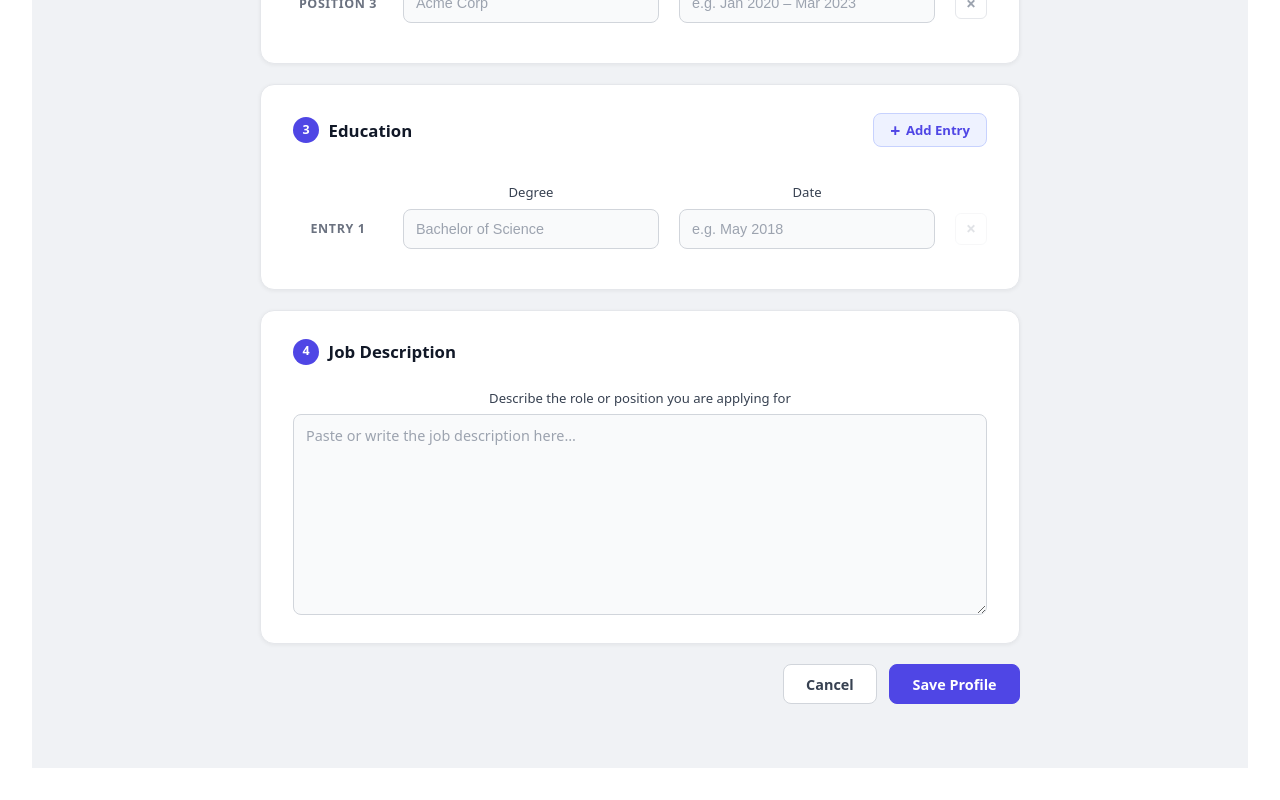
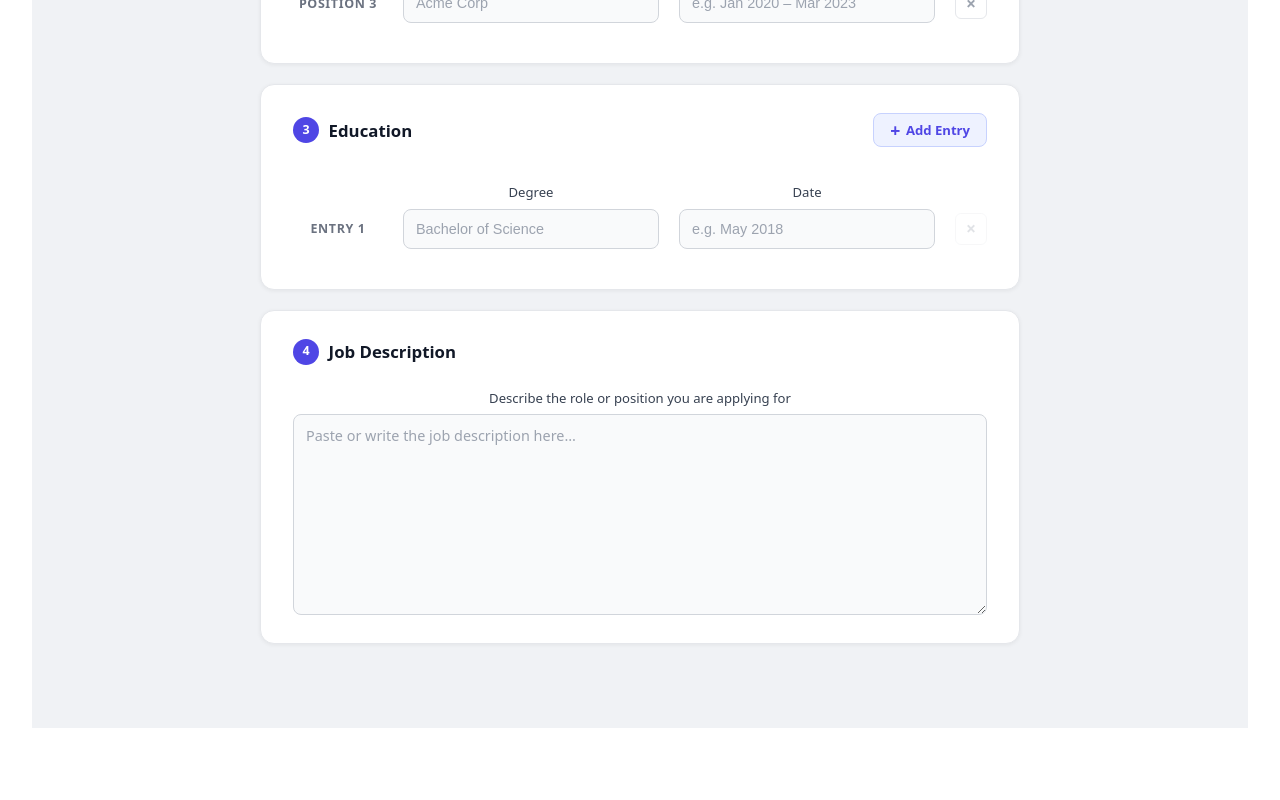
Before and after one commit to akira924/retail-svelte, a Svelte app: page / in a window 1280 px wide. Shown: the part 808-1608 px from the top of the page. After the commit the page ends 1568 px from the top, so only its background shows below. Built offline with nearby package versions, Linux system fonts and the light colour scheme.

Commit message:
remove save button on page

```diff
--- a/src/App.svelte
+++ b/src/App.svelte
@@ -153,11 +153,6 @@
         ></textarea>
       </div>
     </section>
-
-    <div class="actions">
-      <button class="btn-secondary" type="button">Cancel</button>
-      <button class="btn-primary" type="button">Save Profile</button>
-    </div>
   </div>
 </main>
 
```
